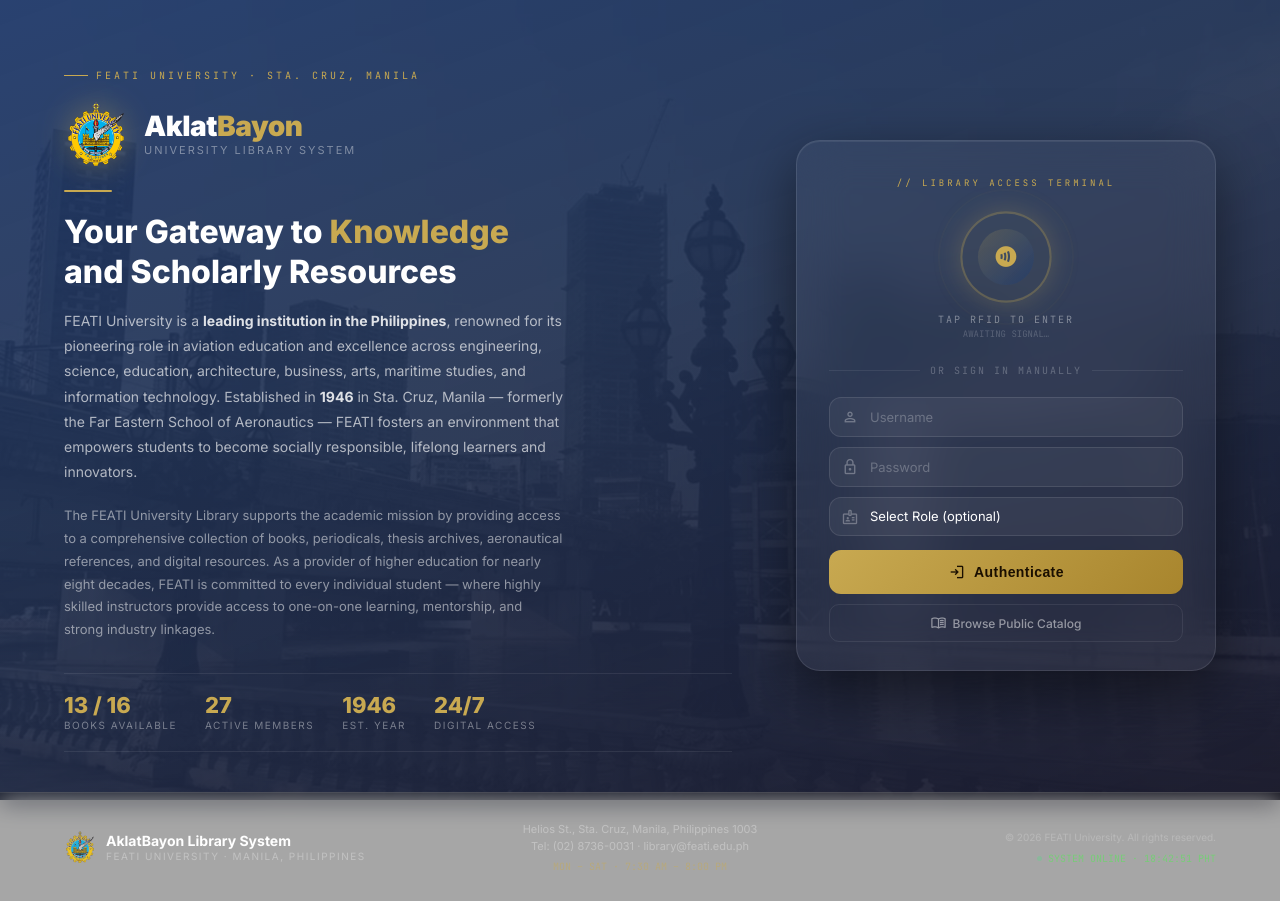
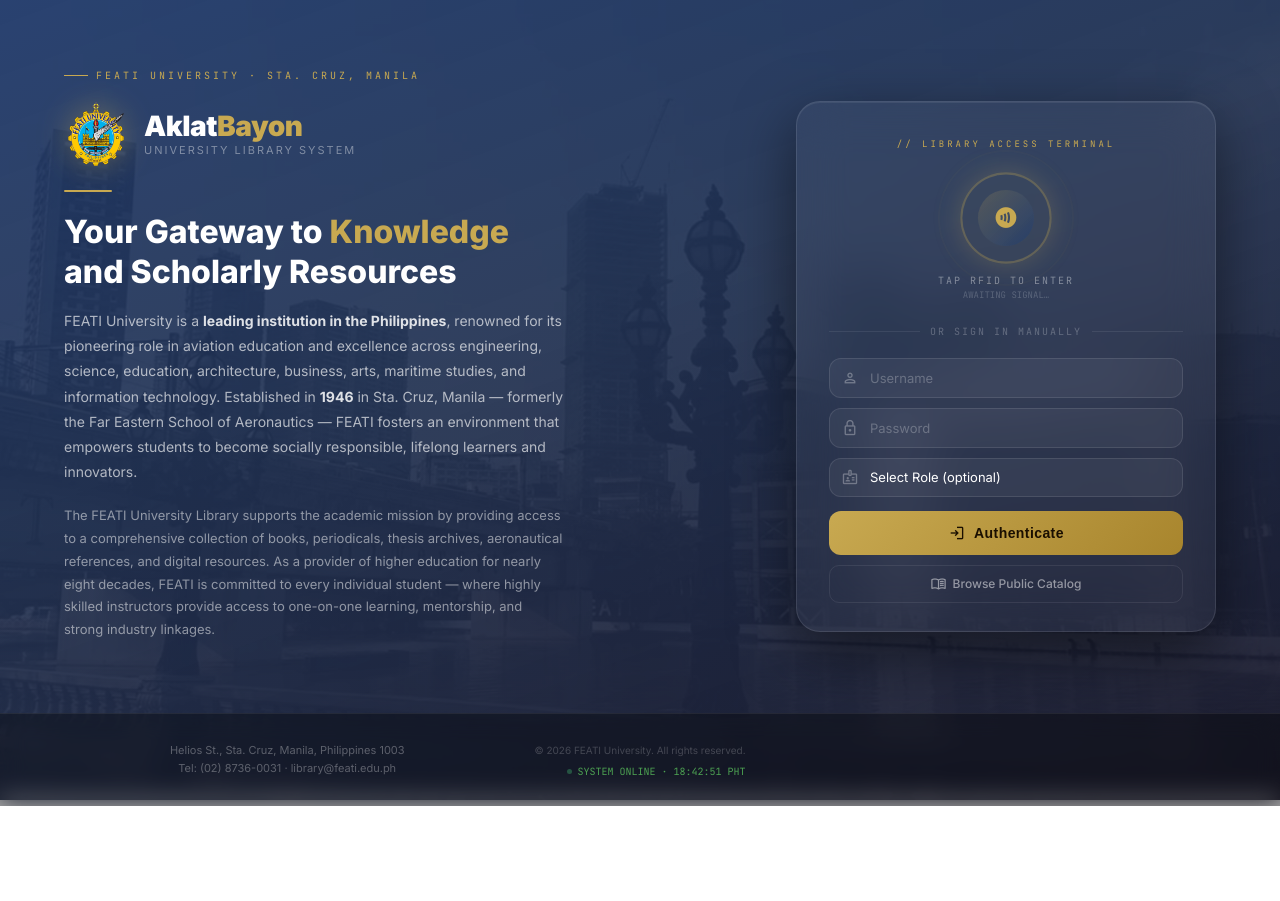
Before and after one commit to vincecharles/AklatBayonV2, a website: page index.html in a window 1280 px wide. After the commit the page ends 806 px from the top, so only its background shows below. Drawn offline with nearby package versions, Linux system fonts and the light colour scheme.

Commit message:
refactor: remove statistics dashboard and footer branding elements from index page

```diff
--- a/index.html
+++ b/index.html
@@ -307,24 +307,7 @@
           The FEATI University Library supports the academic mission by providing access to a comprehensive collection of books, periodicals, thesis archives, aeronautical references, and digital resources. As a provider of higher education for nearly eight decades, FEATI is committed to every individual student — where highly skilled instructors provide access to one-on-one learning, mentorship, and strong industry linkages.
         </p>
 
-        <div class="intro-stats anim-left d5">
-          <div class="stat-item">
-            <div class="stat-num" id="m-storage">— / —</div>
-            <div class="stat-label">Books Available</div>
-          </div>
-          <div class="stat-item">
-            <div class="stat-num" id="m-users">—</div>
-            <div class="stat-label">Active Members</div>
-          </div>
-          <div class="stat-item">
-            <div class="stat-num">1946</div>
-            <div class="stat-label">Est. Year</div>
-          </div>
-          <div class="stat-item">
-            <div class="stat-num">24/7</div>
-            <div class="stat-label">Digital Access</div>
-          </div>
-        </div>
+
       </section>
 
       <!-- RIGHT: Auth Panel -->
@@ -390,16 +373,10 @@
     <!-- Footer -->
     <footer>
       <div class="footer-inner">
-        <div class="footer-brand">
-          <img src="/images/logo.png" alt="AklatBayon">
-          <div class="footer-brand-text">
-            <div class="name">AklatBayon Library System</div>
-            <div class="sub">FEATI University · Manila, Philippines</div>
-          </div>
-        </div>
+
         <div class="footer-center">
           <div class="address">Helios St., Sta. Cruz, Manila, Philippines 1003<br>Tel: (02) 8736-0031 · library@feati.edu.ph</div>
-          <div class="hours">MON – SAT · 7:30 AM – 8:00 PM</div>
+
         </div>
         <div class="footer-right">
           <div class="copy">© 2026 FEATI University. All rights reserved.</div>
```
